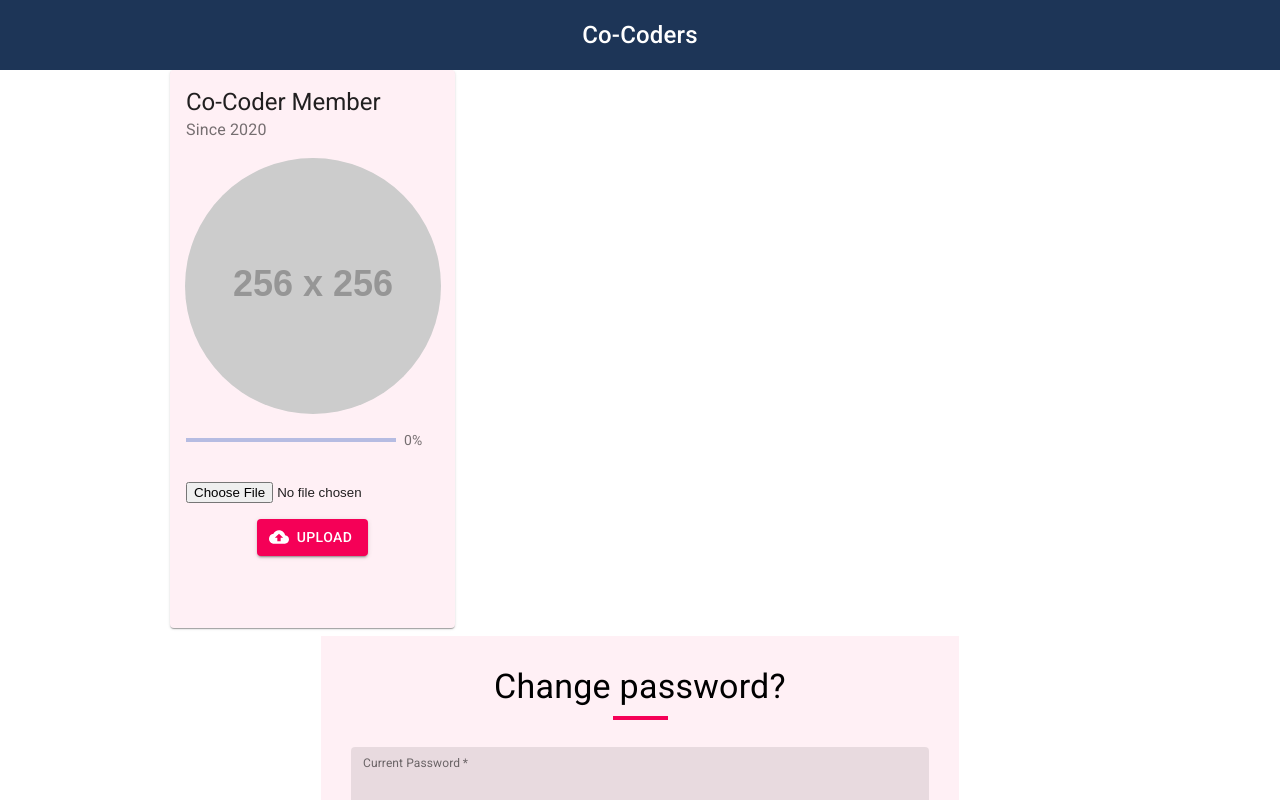
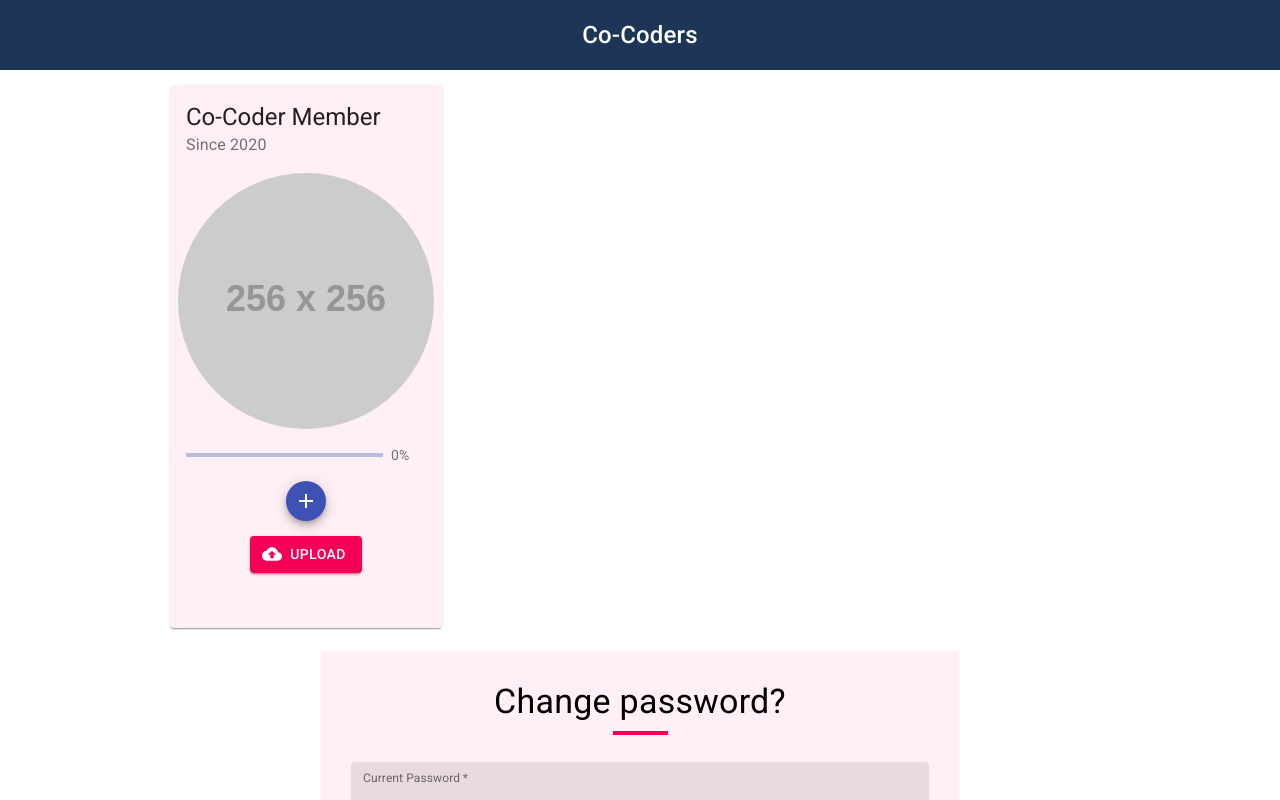
Before and after one commit to chingu-voyages/v21-geckos-team-02, a React (Create React App) app: page /account/pw-change in a window 1280 px wide. Shown: the top 800 px of the page. Built offline with nearby package versions, Linux system fonts and the light colour scheme; no server answers.

Commit message:
styles input type file

```diff
--- /dev/null
+++ b/src/ImageUpload/SuccessSnackbar.js
@@ -0,0 +1,44 @@
+import React from "react";
+import PropTypes from "prop-types";
+import { withStyles } from "@material-ui/core/styles";
+import SnackbarContent from "@material-ui/core/SnackbarContent";
+import CheckCircleIcon from "@material-ui/icons/CheckCircle";
+
+const styles = (theme) => ({
+  snackbar: {
+    margin: theme.spacing(),
+    background: "#43A047",
+    display: "flex",
+    padding: "10px 10px",
+    flexWrap: "wrap",
+    alignItems: "center",
+  },
+  message: {
+    display: "flex",
+    alignItems: "center",
+  },
+});
+
+function SuccessMessage(props) {
+  const { classes } = props;
+
+  return (
+    <div>
+      <SnackbarContent
+        className={classes.snackbar}
+        message={
+          <span className={classes.message}>
+            <CheckCircleIcon />
+            Your profile pic has been uploaded!
+          </span>
+        }
+      />
+    </div>
+  );
+}
+
+SuccessMessage.propTypes = {
+  classes: PropTypes.object.isRequired,
+};
+
+export default withStyles(styles)(SuccessMessage);
--- a/src/ImageUpload/index.js
+++ b/src/ImageUpload/index.js
@@ -6,10 +6,14 @@ import CardHeader from "@material-ui/core/CardHeader";
 import CardContent from "@material-ui/core/CardContent";
 import Avatar from "@material-ui/core/Avatar";
 import Button from "@material-ui/core/Button";
+import AddIcon from "@material-ui/icons/Add";
+import { Fab } from "@material-ui/core";
 import LinearProgress from "@material-ui/core/LinearProgress";
 import Typography from "@material-ui/core/Typography";
 import Box from "@material-ui/core/Box";
 import CloudUploadIcon from "@material-ui/icons/CloudUpload";
+import SuccessMessage from "./SuccessSnackbar";
+import SuccessSnackbar from "./SuccessSnackbar";
 
 const useStyles = makeStyles((theme) => ({
   root: {
@@ -33,13 +37,11 @@ const useStyles = makeStyles((theme) => ({
     alignItems: "center",
     height: "256px",
   },
-  input: {
-    display: "none",
-  },
   buttoncenter: {
     display: "flex",
     justifyContent: "center",
     alignItems: "center",
+    marginBottom: "15px",
   },
 }));
 
@@ -51,7 +53,6 @@ function ImageUpload(props) {
   const [imageAsFile, setImage] = useState("");
   const [url, setUrl] = useState(allInputs);
   const [progressbar, setProgressBar] = useState(0);
-  const [error, setError] = useState(null);
   const [saveChange, setSaveChange] = useState(false);
 
   const handleChange = (e) => {
@@ -78,7 +79,6 @@ function ImageUpload(props) {
       },
       (error) => {
         console.log(error);
-        setError(error.message);
       },
       () => {
         props.firebase
@@ -124,9 +124,26 @@ function ImageUpload(props) {
             </Box>
           </CardContent>
 
-          <CardContent>
-            <input type="file" onChange={handleChange} />
-          </CardContent>
+          <div className={classes.buttoncenter}>
+            <label htmlFor="upload-photo">
+              <input
+                type="file"
+                onChange={handleChange}
+                style={{ display: "none" }}
+                id="upload-photo"
+                name="upload-photo"
+              />
+
+              <Fab
+                color="primary"
+                size="small"
+                component="span"
+                aria-label="add"
+              >
+                <AddIcon />
+              </Fab>
+            </label>
+          </div>
 
           <div className={classes.buttoncenter}>
             <Button
@@ -140,8 +157,7 @@ function ImageUpload(props) {
             </Button>
           </div>
 
-          <CardContent>{error !== null && <p>{error.message}</p>}</CardContent>
-          <CardContent>{saveChange && <p>Saved Change</p>}</CardContent>
+          <CardContent>{saveChange && <SuccessSnackbar />}</CardContent>
         </Card>
       </form>
     </div>
--- a/src/components/Account/AccountPage.js
+++ b/src/components/Account/AccountPage.js
@@ -31,8 +31,7 @@ const styles = (theme) => ({
     display: "flex",
     flexWrap: "wrap",
     maxWidth: "940px",
-    paddingRight: "15px",
-    paddingLeft: "15px",
+    padding: "15px",
     marginRight: "auto",
     marginLeft: "auto",
   },
```
